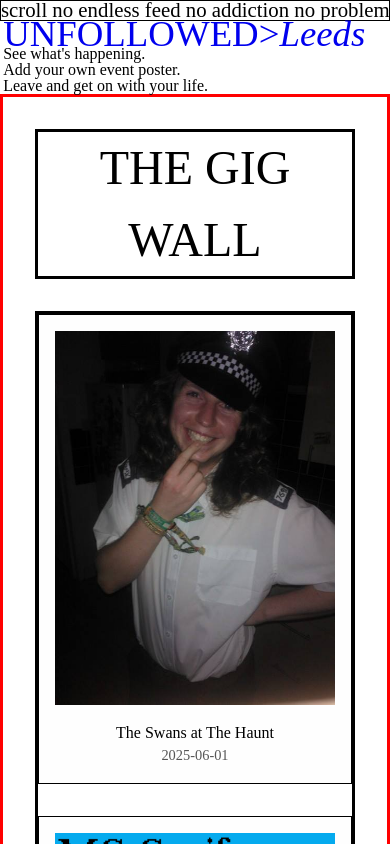
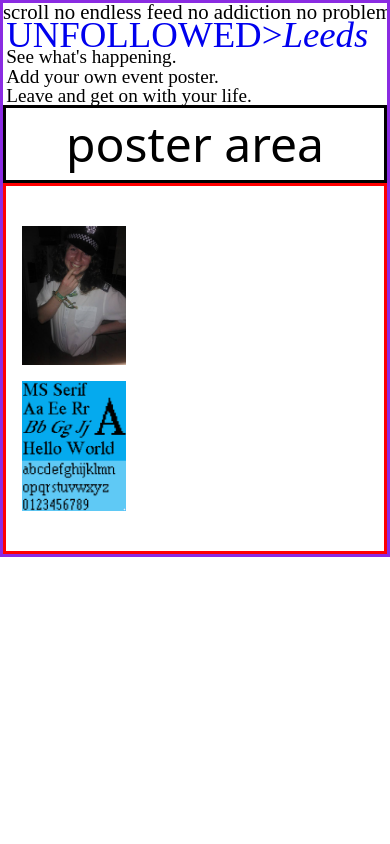
Before and after one commit to tomglencross69/unfollowed-leeds, a Nuxt app: page / in a window 390 px wide. Shown: the top 844 px of the page. Built offline with nearby package versions, Linux system fonts and the light colour scheme; a web font is replaced by a local one.

Commit message:
sorts wrapper to take up 2/3 of page on mobile

```diff
--- a/components/PageHeader.vue
+++ b/components/PageHeader.vue
@@ -32,7 +32,7 @@ word-break: break-word;
 .subtitle {
 display: flex;
 flex-direction: column;
-font-size: clamp(1rem, 2.8vw, 2rem);
+font-size: clamp(1.2rem, 2.8vw, 2rem);
 line-height: 1;
 padding: 0 0 0 0.2rem
 }
--- a/components/PosterCard.vue
+++ b/components/PosterCard.vue
@@ -1,8 +1,7 @@
 <template>
   <article class="card">
     <img :src="gig.poster" :alt="gig.title" />
-    <h2>{{ gig.title }}</h2>
-    <p class="date">{{ gig.date }}</p>
+    <!-- <h2>{{ gig.title }}</h2> -->
   </article>
 </template>
 
@@ -19,21 +18,19 @@ defineProps<{
 
 <style scoped>
 .card {
-  display: flex;
-  flex-direction: column;
-  align-items: center;
-  border: 1px solid black;
-  padding: 1rem;
+  display: block;
+  /* flex-direction: column; */
+  /* align-items: center; */
+  /* border: 1px solid black; */
+  /* padding: 1rem; */
   font-family: "Times New Roman", serif;
-  background-color: #fefefe;
+  margin: 1rem;
+
 }
 .card img {
-  width: 100%;
+  width: 30%;
   height: auto;
-  margin-bottom: 1rem;
+  /* margin-bottom: 1rem; */
 }
-.card .date {
-  font-size: 0.9rem;
-  color: #555;
-}
+
 </style>
--- a/components/ScrollHeader.vue
+++ b/components/ScrollHeader.vue
@@ -15,7 +15,6 @@
 <style scoped lang="css">
 .scroll-container {
   overflow: hidden;
-  border: 1px solid black;
 }
 
 .scroll-text {
--- a/pages/index.vue
+++ b/pages/index.vue
@@ -1,17 +1,19 @@
 <template>
+  <div class="top-section">
   <ScrollHeader/>
   <PageHeader/>
+  <h1 class="title">poster area</h1>
   <main class="wrapper">
-      <h1 class="title">THE GIG WALL</h1>
-      <section class="grid">
+    <section>
       <PosterCard
       v-for="gig in gigs"
       :key="gig.slug"
       :gig="gig"
       />
     </section>
-      <NuxtLink to="/account">Account</NuxtLink>
+    <!-- <NuxtLink to="/account">Account</NuxtLink> -->
     </main>
+  </div>
   </template>
 
   <script setup lang="ts">
@@ -32,22 +34,28 @@
   </script>
 
   <style scoped>
+    .top-section {
+      height:66vh;
+      display: flex;
+      flex-direction: column;
+      border: solid blueviolet
+    }
+
   .wrapper {
     font-family: "Times New Roman", serif;
-    padding: 2rem;
     border: solid red;
+    /* flex and flex-grow one make the container fill the top section */
+    display: flex;
+    justify-content: center;
+    align-items: center;
+    flex-grow: 1;
   }
-  .grid {
-    display: grid;
-    grid-template-columns: repeat(auto-fit, minmax(250px, 1fr));
-    gap: 2rem;
-    border: solid black;
-  }
+
   .title {
     text-align: center;
     font-size: 3rem;
-    margin-bottom: 2rem;
     border: solid black;
   }
 
+
   </style>
```
Lines whose indentation alone changed are shown as unchanged.
